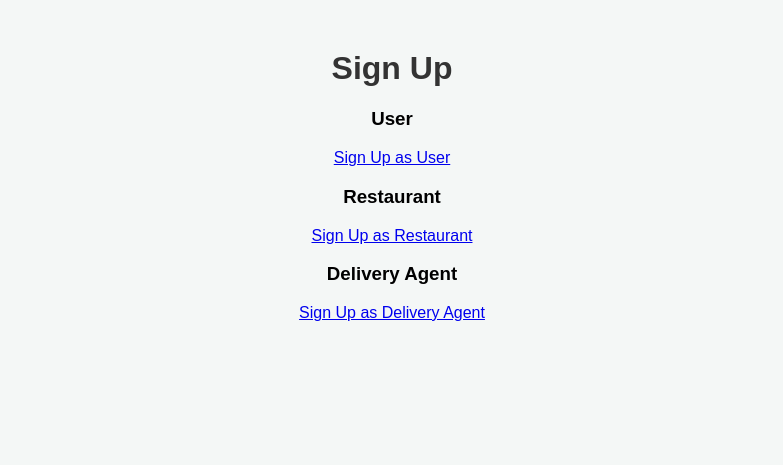
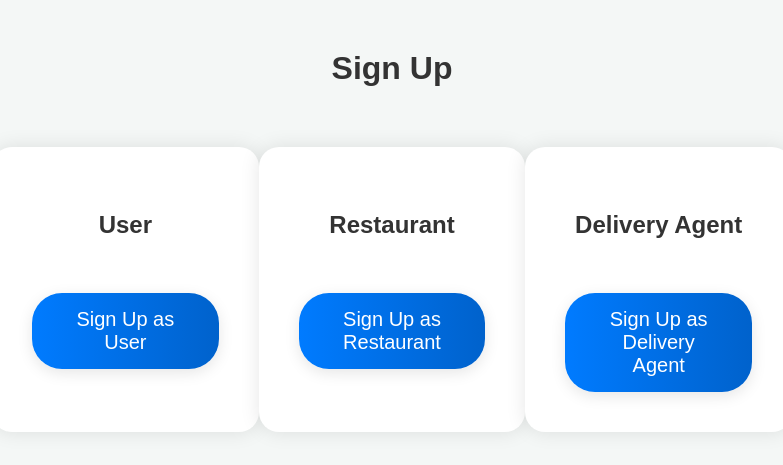
Before and after one commit to Shriyash1234/Food_Delivery_System, a Flask app: page /signup in a window 1280 px wide. Shown: the top 465 px of the page, without its empty margins (248-1031 px from the left). Run offline with Flask 3, Linux system fonts and the light colour scheme; some libraries are stand-ins or nearby versions.

Commit message:
fixed css

```diff
--- a/static/CSS/signup.css
+++ b/static/CSS/signup.css
@@ -43,3 +74,47 @@ body {
 button:hover {
   background: linear-gradient(to right, #0062cc, #0056b3);
 }
+
+/* Signup page styles */
+.cards {
+  display: flex;
+  justify-content: space-evenly;
+  margin-top: 60px;
+}
+
+.card {
+  flex: 1;
+  padding: 40px;
+  background-color: #fff;
+  border-radius: 20px;
+  box-shadow: 0px 0px 20px rgba(0, 0, 0, 0.1);
+  transition: transform 0.3s;
+}
+
+.card:hover {
+  transform: translateY(-5px);
+}
+
+.card h3 {
+  color: #333;
+  font-size: 24px;
+}
+
+.card a {
+  display: inline-block;
+  padding: 15px 30px;
+  margin-top: 30px;
+  font-size: 20px;
+  text-decoration: none;
+  color: #fff;
+  background: linear-gradient(to right, #007bff, #0062cc);
+  border: none;
+  border-radius: 30px;
+  cursor: pointer;
+  transition: background 0.3s;
+  box-shadow: 0px 4px 15px rgba(0, 0, 0, 0.1);
+}
+
+.card a:hover {
+  background: linear-gradient(to right, #0062cc, #0056b3);
+}
--- a/templates/customers/signup_user.html
+++ b/templates/customers/signup_user.html
@@ -4,7 +4,7 @@
     <meta charset="UTF-8" />
     <meta name="viewport" content="width=device-width, initial-scale=1.0" />
     <title>User Signup</title>
-    <link rel="stylesheet" href="../static/Assets/CSS/signup.css" />
+    <link rel="stylesheet" href="../static/CSS/signup.css" />
   </head>
   <body>
     <div class="container">
--- a/templates/delivery/signup_deli.html
+++ b/templates/delivery/signup_deli.html
@@ -4,7 +4,7 @@
     <meta charset="UTF-8" />
     <meta name="viewport" content="width=device-width, initial-scale=1.0" />
     <title>Delivery Agent Signup</title>
-    <link rel="stylesheet" href="../static/Assets/CSS/signup.css" />
+    <link rel="stylesheet" href="../static/CSS/signup.css" />
   </head>
   <body>
     <div class="container">
--- a/templates/restaurants/signup_restaurant.html
+++ b/templates/restaurants/signup_restaurant.html
@@ -4,7 +4,7 @@
     <meta charset="UTF-8" />
     <meta name="viewport" content="width=device-width, initial-scale=1.0" />
     <title>Restaurant Signup</title>
-    <link rel="stylesheet" href="../static/Assets/CSS/signup.css" />
+    <link rel="stylesheet" href="../static/CSS/signup.css" />
   </head>
   <body>
     <div class="container">
```
Also changed, not shown: other parts of static/CSS/signup.css (+34 -3 lines). Lines whose indentation alone changed are shown as unchanged.
